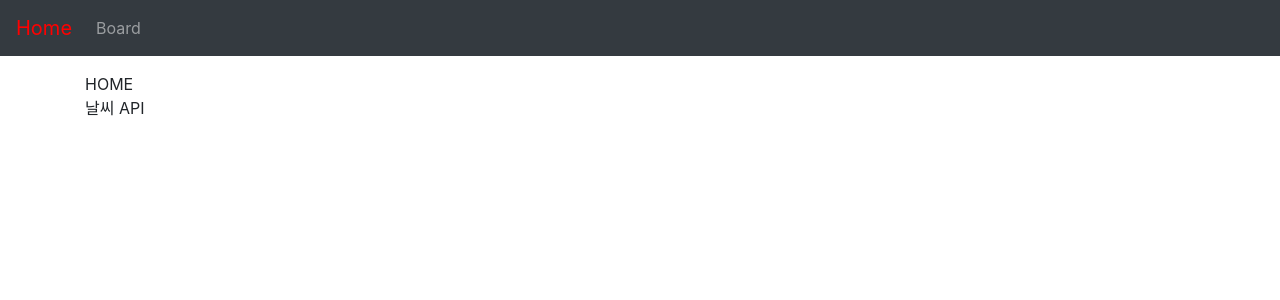
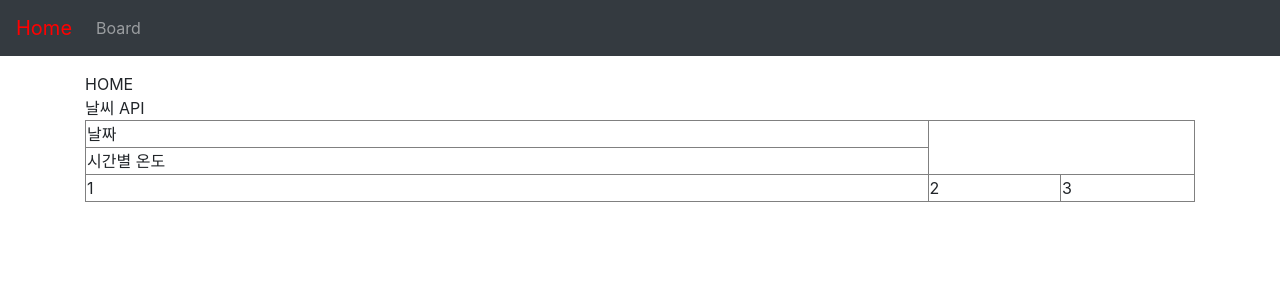
Before and after one commit to aljongjong/home-vue, a Vue app: page / in a window 1280 px wide. Shown: the top 300 px of the page. Built offline with nearby package versions, Linux system fonts and the light colour scheme; no server answers; what v-calendar would draw is missing.

Commit message:
TypeError: Cannot read properties of undefined 발생(렌더링 시점 문제인듯)

```diff
--- a/src/components/CheckWeather.vue
+++ b/src/components/CheckWeather.vue
@@ -2,6 +2,22 @@
     <div>
         날씨 API
         <br>
+        <!-- <h3>{{ weather.city.name }} 날씨</h3>
+        <h4>일출시간 : {{ weather.city.sunrise }}</h4>
+        <h4>일몰시간 : {{ weather.city.sunset }}</h4> -->
+        <table border=1 style="width:100%;">
+            <tr>
+                <td>날짜</td>
+            </tr>
+            <tr>
+                <td>시간별 온도</td>
+            </tr>
+            <tr>
+                <td>1</td>
+                <td>2</td>
+                <td>3</td>
+            </tr>
+        </table>
         {{ weather }}
     </div>
 </template>
@@ -16,7 +32,7 @@ export default {
             weather: "",
         }
     },
-    beforeMount() {
+    mounted() {
         // WeatherService.init({
         //     serviceKey: "l2ovK%2BTcDK47hKakRh5j7Yl%2BsyoSHp2mEmfOzoF2BS5ET%2BUxnVJpblVMuHM7MZNAkNlRuTv2zI2nMJsgCsYssw%3D%3D",
         //     pageNo: '1',
--- a/src/services/weather.service.js
+++ b/src/services/weather.service.js
@@ -32,7 +32,8 @@ class WeatherService {
                 // 초기 위치 : 수원시 장안구 영화동
                 lat: '37.29275',
                 lon: '127.01361',
-                appid: '39ef6db81d706884a34065462b28da4b'
+                appid: '39ef6db81d706884a34065462b28da4b',
+                units: 'metric' // 절대온도(K) ->  섭씨온도(C)
             }
         });
 
@@ -40,10 +41,6 @@ class WeatherService {
         // 2. 그다음 더욱 자세한 검색을 위해 OpenWeathermap의 Geocoding API를 연동시켜 사용
         // 3. 같은 이름의 지역이름이 Geocoding API를 통해 검색되었을 경우 constants.js에 저장되어있는 위도, 경도와 비교하여 lat와 lon을 추출
     }
-
-    test() {
-
-    }
 }
 
 export default new WeatherService();
```
